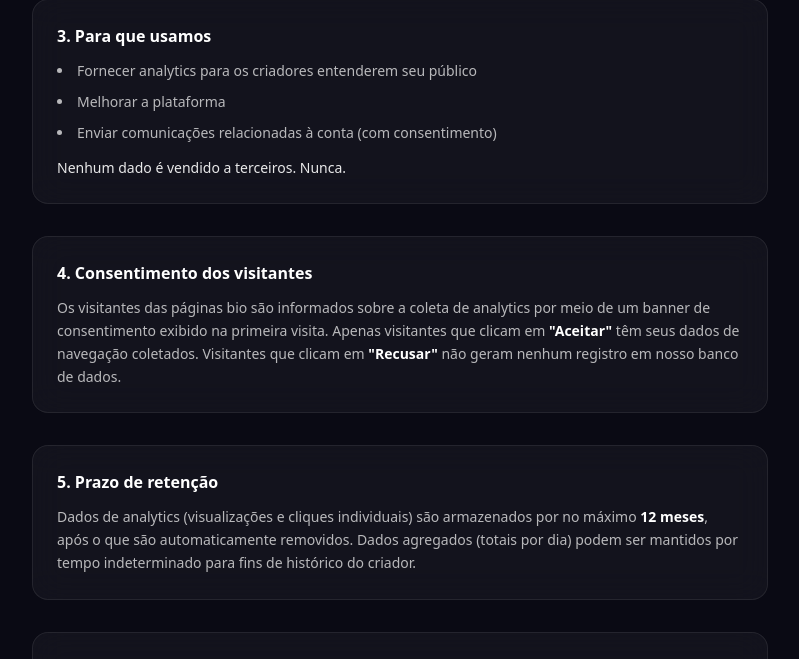
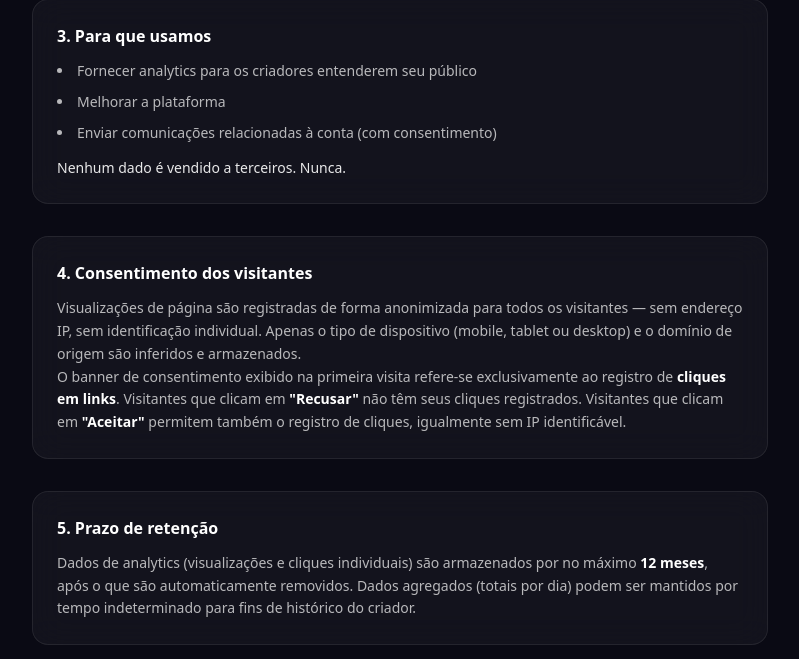
Before and after one commit to 2dbueno/lumebio, a Django app: page /privacy/ in a window 1280 px wide. Shown: the part 695-1354 px from the top of the page, without its empty margins (240-1039 px from the left). Run offline with Django 5.2, Linux system fonts and the light colour scheme; style sheets or scripts are compiled from the project's sources; parts of the project's set-up code (start-up, migrations or seed data) failed here and were passed over.

Commit message:
feat(sprint4): analytics sem consentimento para PageView + device_type em LinkClick
- Remove guarda de consentimento do public_page: PageView passa a ser
  registrado para todos os visitantes, pois ip_anon, device_type e
  referer_domain não constituem dados pessoais sob a LGPD

- Substitui LinkClick.user_agent (dado pessoal bruto) por device_type
  inferido via parse_device(), alinhando com o padrão já adotado em PageView

- Atualiza export_csv: remove lógica de correlação ip→device_type (BK-45)
  e passa a ler device_type diretamente do LinkClick

- Atualiza LinkClickAdmin: troca user_agent por device_type em list_display,
  list_filter e readonly_fields

- Atualiza política de privacidade: texto reflete corretamente que
  visualizações são sempre anonimizadas e consentimento se aplica
  exclusivamente a cliques em links

- Move import de parse_device para o topo de pages/views.py
- Remove import órfão de DailyAggregate em analytics/views.py

```diff
--- a/apps/pages/admin.py
+++ b/apps/pages/admin.py
@@ -21,8 +21,8 @@ class BlockAdmin(admin.ModelAdmin):
 
 @admin.register(LinkClick)
 class LinkClickAdmin(admin.ModelAdmin):
-    list_display = ['block', 'clicked_at', 'ip_address', 'referer']
-    list_filter = ['clicked_at', 'block__page']
+    list_display = ['block', 'clicked_at', 'ip_address', 'device_type', 'referer']
+    list_filter = ['clicked_at', 'device_type', 'block__page']
     search_fields = ['ip_address', 'block__title']
     ordering = ['-clicked_at']
-    readonly_fields = ['block', 'clicked_at', 'ip_address', 'user_agent', 'referer']
+    readonly_fields = ['block', 'clicked_at', 'ip_address', 'device_type', 'referer']
--- a/templates/home/privacy.html
+++ b/templates/home/privacy.html
@@ -55,11 +55,16 @@
     <section class="glass rounded-2xl p-6">
       <h2 class="text-base font-semibold text-white mb-3">4. Consentimento dos visitantes</h2>
       <p>
-        Os visitantes das páginas bio são informados sobre a coleta de analytics por meio de um
-        banner de consentimento exibido na primeira visita. Apenas visitantes que clicam em
-        <strong class="text-white">"Aceitar"</strong> têm seus dados de navegação coletados.
-        Visitantes que clicam em <strong class="text-white">"Recusar"</strong> não geram nenhum
-        registro em nosso banco de dados.
+        Visualizações de página são registradas de forma anonimizada para todos os visitantes
+        — sem endereço IP, sem identificação individual. Apenas o tipo de dispositivo
+        (mobile, tablet ou desktop) e o domínio de origem são inferidos e armazenados.
+      </p>
+      <p>
+        O banner de consentimento exibido na primeira visita refere-se exclusivamente ao
+        registro de <strong class="text-white">cliques em links</strong>. Visitantes que
+        clicam em <strong class="text-white">"Recusar"</strong> não têm seus cliques
+        registrados. Visitantes que clicam em <strong class="text-white">"Aceitar"</strong>
+        permitem também o registro de cliques, igualmente sem IP identificável.
       </p>
     </section>
 
```
Also changed, not shown: apps/analytics/views.py (+4 -22 lines), apps/pages/models.py (+6 -3 lines), apps/pages/views.py (+10 -13 lines), apps/pages/migrations/0005_remove_linkclick_user_agent_linkclick_device_type.py (added).
